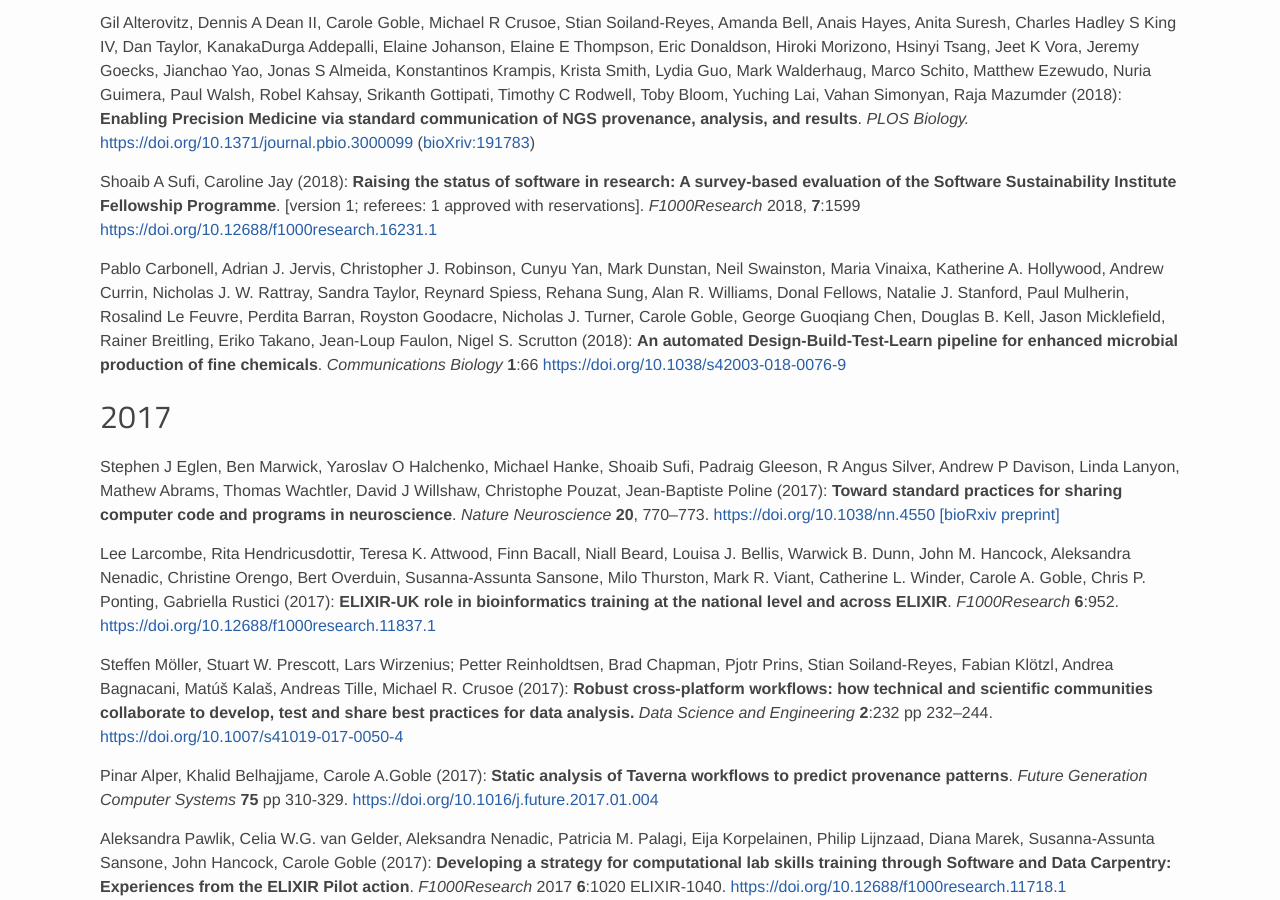
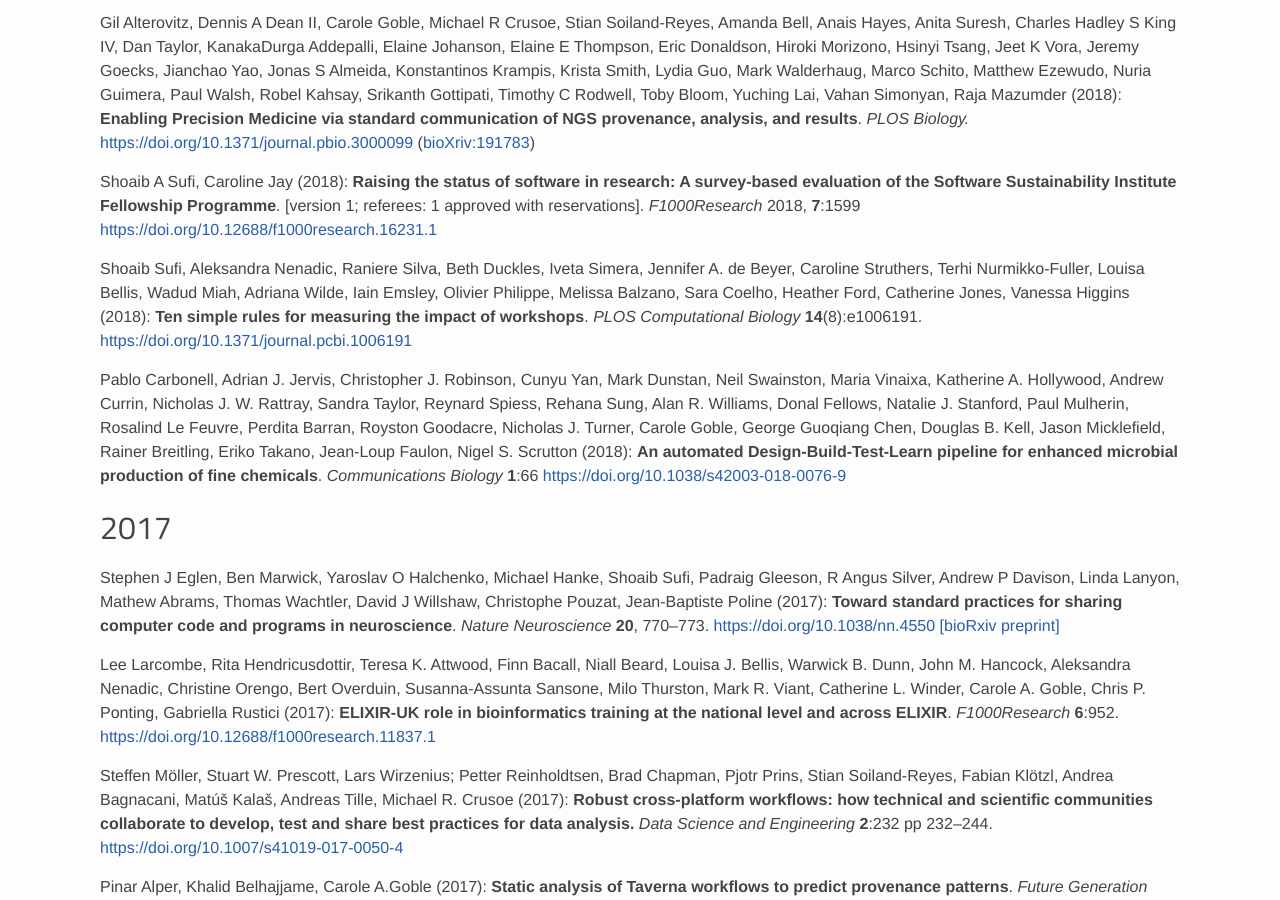
Before and after one commit to eScienceLab/eScienceLab.github.io, a Jekyll site: the page built from publications/index.md, in a window 1280 px wide and 900 px high, scrolled down 934 px. Built offline with Jekyll 4.4.1, drawn with Linux system fonts in a browser that asks for light colours; comment, search, counter and statistics services are not loaded.

Commit message:
Added https://doi.org/10.1371/journal.pcbi.1006191

```diff
--- a/publications/index.md
+++ b/publications/index.md
@@ -78,6 +78,12 @@
 Shoaib A Sufi, Caroline Jay (2018):
 **Raising the status of software in research: A survey-based evaluation of the Software Sustainability Institute Fellowship Programme**.
 [version 1; referees: 1 approved with reservations]. _F1000Research_ 2018, **7**:1599 [https://doi.org/10.12688/f1000research.16231.1](https://doi.org/10.12688/f1000research.16231.1)
+
+Shoaib Sufi, Aleksandra Nenadic, Raniere Silva, Beth Duckles, Iveta Simera, Jennifer A. de Beyer, Caroline Struthers,
+Terhi Nurmikko-Fuller, Louisa Bellis, Wadud Miah, Adriana Wilde, Iain Emsley, Olivier Philippe, Melissa Balzano, Sara Coelho, Heather Ford, Catherine Jones, Vanessa Higgins (2018):
+**Ten simple rules for measuring the impact of workshops**.
+_PLOS Computational Biology_ **14**(8):e1006191.
+[https://doi.org/10.1371/journal.pcbi.1006191](https://doi.org/10.1371/journal.pcbi.1006191)
 
 Pablo Carbonell, Adrian J. Jervis, Christopher J. Robinson, Cunyu Yan, Mark Dunstan, Neil Swainston, Maria Vinaixa, Katherine A. Hollywood, Andrew Currin, Nicholas J. W. Rattray, Sandra Taylor, Reynard Spiess, Rehana Sung, Alan R. Williams, Donal Fellows, Natalie J. Stanford, Paul Mulherin, Rosalind Le Feuvre, Perdita Barran, Royston Goodacre, Nicholas J. Turner, Carole Goble, George Guoqiang Chen, Douglas B. Kell, Jason Micklefield, Rainer Breitling, Eriko Takano, Jean-Loup Faulon, Nigel S. Scrutton (2018):
 **An automated Design-Build-Test-Learn pipeline for enhanced microbial production of fine chemicals**.
```
